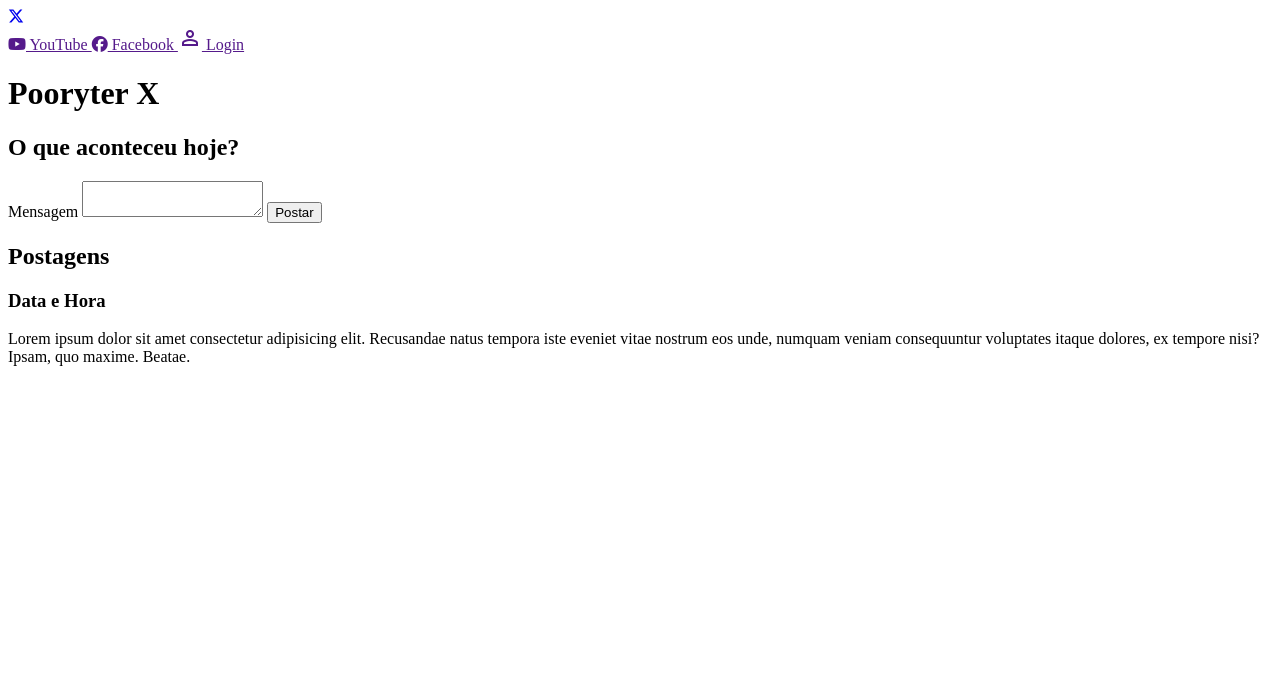
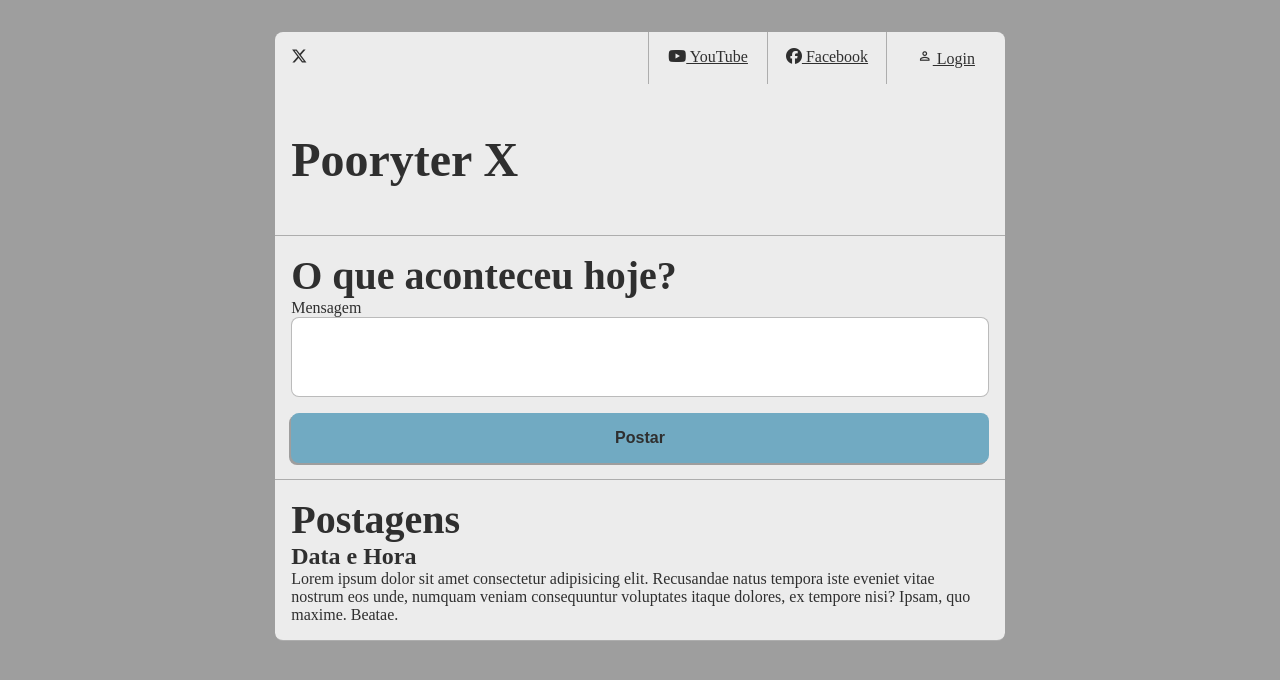
Before and after one commit to mateusluiss/Pooryter-IFRN, a plain HTML site: page index.html in a window 1280 px wide. Drawn offline with nearby package versions, Linux system fonts and the light colour scheme.

Commit message:
Adicionados comentários ao HTML

```diff
--- a/index.html
+++ b/index.html
@@ -3,19 +3,24 @@
 <head>
     <meta charset="UTF-8">
     <meta name="viewport" content="width=device-width, initial-scale=1.0">
+    <!-- Importações de CSS -->
+    <!-- Importação do Material Symbols - Conjunto de Ícones do Google -->
+    <link href="https://fonts.googleapis.com/css2?family=Material+Symbols+Outlined" rel="stylesheet" />
+    <!-- Importação do CSS local, que está dentro da pasta "css" -->
+    <link rel="stylesheet" href="css/estilo.css">
 
-    <link href="https://fonts.googleapis.com/css2?family=Material+Symbols+Outlined" rel="stylesheet" />
-
+    <!-- Importação de Javascript -->
+    <!-- Importação do conjunto de Ícones do Font Awesome -->
     <script src="https://kit.fontawesome.com/6c2e9979a8.js"></script>
 
     <title>Pooryter X</title>
 </head>
 <body>
-    <nav>
-        <a href="index.html">
+    <nav class="d-flex">
+        <a href="index.html"><!-- Logomarca -->
             <span class="fa-brands fa-x-twitter"></span>
         </a>
-        <div>
+        <div class="d-flex"><!-- Links das redes sociais e login-->
             <a href="">
                 <span class="fa-brands fa-youtube"></span>
                 YouTube
@@ -30,20 +35,20 @@
             </a>
         </div>
     </nav>
-    <header>
+    <header><!-- Cabeçalho -->
         <h1>Pooryter X</h1>
     </header>
-    <main>
+    <main><!-- Parte principal -->
         <h2>O que aconteceu hoje?</h2>
         <form action="">
             <label for="msg">Mensagem</label>
-            <textarea id="msg"></textarea>
+            <textarea id="msg" autofocus></textarea>
             <input type="button" value="Postar" id="btnPostar">
         </form>
     </main>
-    <section>
+    <section><!-- Sessão de postagens-->
         <h2>Postagens</h2>
-        <article>
+        <article><!-- Cada postagem será um <article>, esse é um exemplo -->
             <h3>Data e Hora</h3>
             <p>Lorem ipsum dolor sit amet consectetur adipisicing elit. Recusandae natus tempora iste eveniet vitae nostrum eos unde, numquam veniam consequuntur voluptates itaque dolores, ex tempore nisi? Ipsam, quo maxime. Beatae.</p>
         </article>
```
